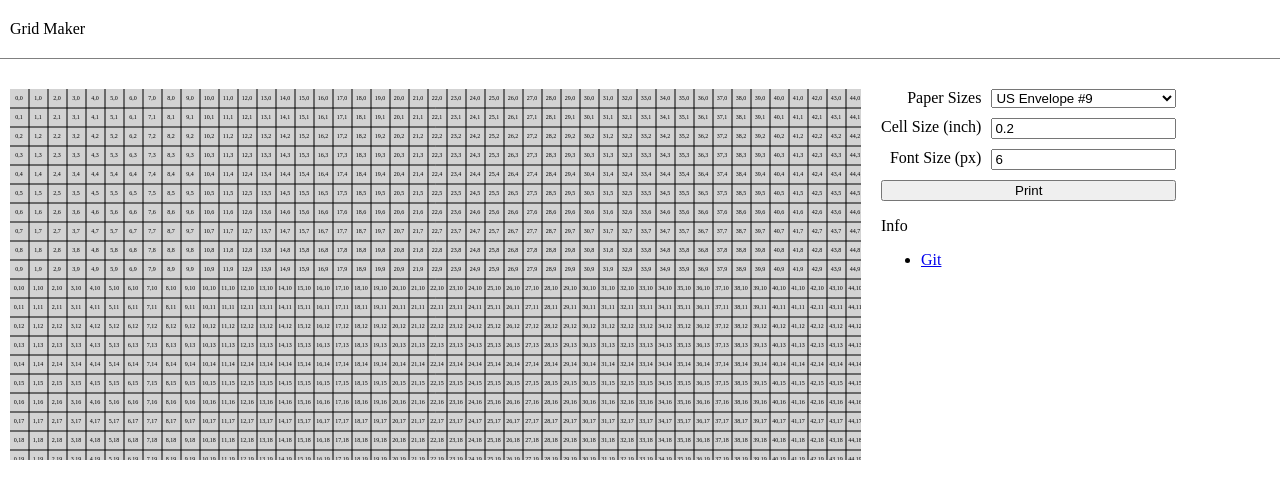
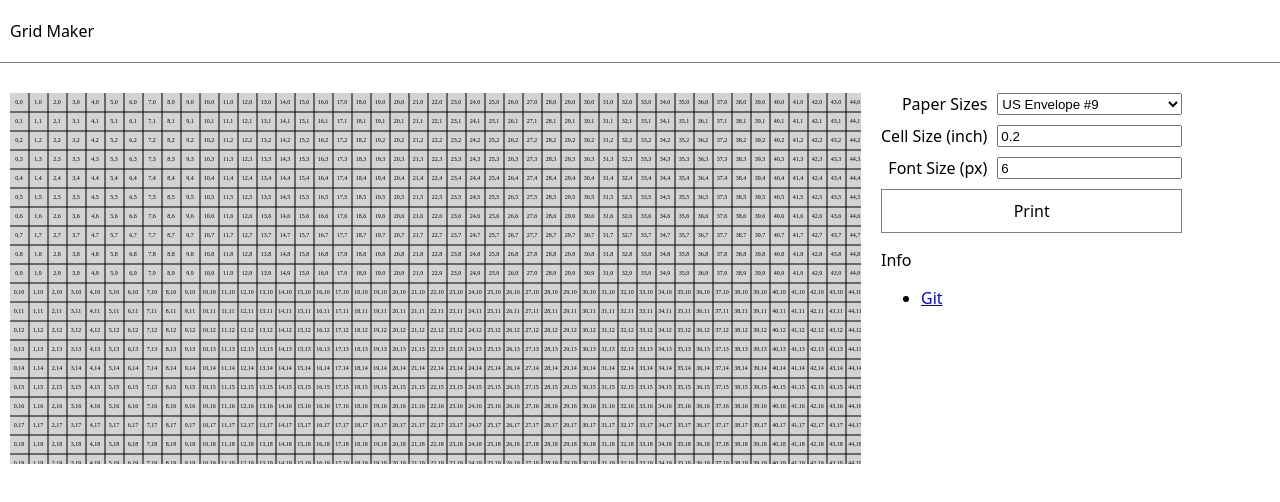
Before and after one commit to zehuac2/grid-maker, a React (Vite) app in the folder web/: page / in a window 1280 px wide. Shown: the top 502 px of the page. Built offline with nearby package versions, Linux system fonts and the light colour scheme.

Commit message:
[feat] Improve styling

```diff
--- a/web/src/Configuration.tsx
+++ b/web/src/Configuration.tsx
@@ -1,7 +1,7 @@
 import { FC, useId } from 'react';
 
 import { useFormContext } from 'react-hook-form';
-
+import Button from './components/Button';
 import { PAPERS } from './papers';
 import { Inch, Pixel, isValidPixel } from './units';
 
@@ -70,7 +70,7 @@ const Configuration: FC<ConfigurationProps> = ({ className }) => {
             validate: validatePixel,
           })}
         />
-        <button
+        <Button
           className={styles.Configuration_button}
           onClick={(e) => {
             e.preventDefault();
@@ -78,7 +78,7 @@ const Configuration: FC<ConfigurationProps> = ({ className }) => {
           }}
         >
           Print
-        </button>
+        </Button>
       </form>
       <div>Info</div>
       <ul>
--- /dev/null
+++ b/web/src/components/Button/Button.module.scss
@@ -0,0 +1,12 @@
+.Button {
+  all: unset;
+  padding: 10px;
+  text-align: center;
+  border: solid 1px gray;
+  cursor: pointer;
+  pointer-events: auto;
+
+  * {
+    pointer-events: none;
+  }
+}
--- /dev/null
+++ b/web/src/components/Button/Button.tsx
@@ -0,0 +1,18 @@
+import { FC, PropsWithChildren, ComponentPropsWithoutRef } from 'react';
+import clsx from 'clsx';
+
+import styles from './Button.module.scss';
+
+export interface ButtonProps
+  extends PropsWithChildren,
+    ComponentPropsWithoutRef<'button'> {}
+
+const Button: FC<ButtonProps> = ({ className, children, ...others }) => (
+  <button className={clsx(styles.Button, className)} {...others}>
+    {children}
+  </button>
+);
+
+Button.displayName = 'Button';
+
+export default Button;
--- /dev/null
+++ b/web/src/components/Button/index.ts
@@ -0,0 +1 @@
+export { default as default } from './Button';
--- /dev/null
+++ b/web/src/index.scss
@@ -0,0 +1,7 @@
+body {
+  margin: 0;
+  padding: 0;
+
+  font-family: system-ui, -apple-system, BlinkMacSystemFont, 'Segoe UI', Roboto,
+    Oxygen, Ubuntu, Cantarell, 'Open Sans', 'Helvetica Neue', sans-serif;
+}
--- a/web/src/index.tsx
+++ b/web/src/index.tsx
@@ -2,7 +2,7 @@ import { StrictMode } from 'react';
 import { createRoot } from 'react-dom/client';
 import App from './App';
 
-import './styles/index.scss';
+import './index.scss';
 
 const root = createRoot(document.getElementById('app-main'));
 root.render(
--- a/web/src/styles/index.scss
+++ /dev/null
@@ -1,4 +0,0 @@
-body {
-  margin: 0;
-  padding: 0;
-}
```
